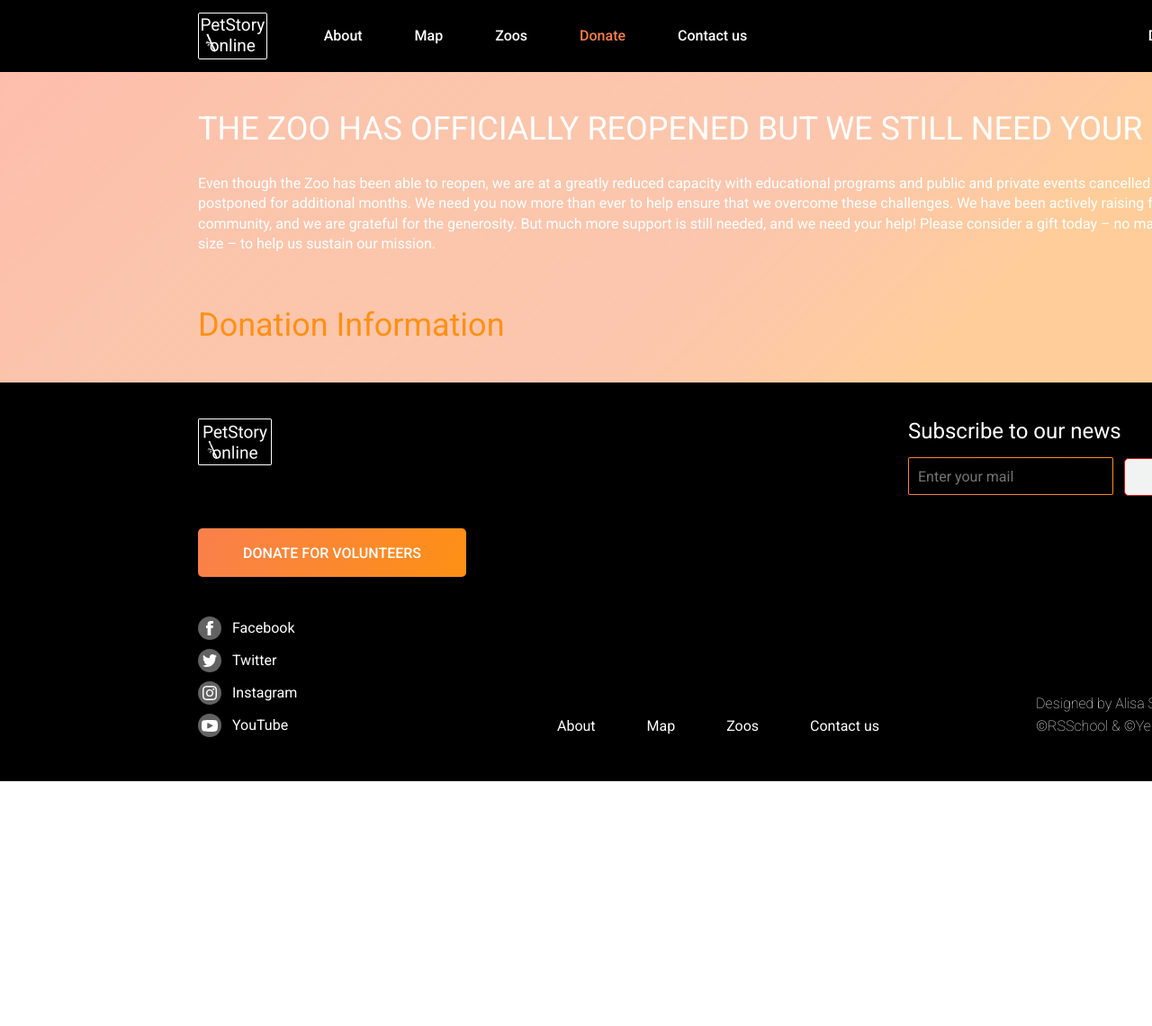
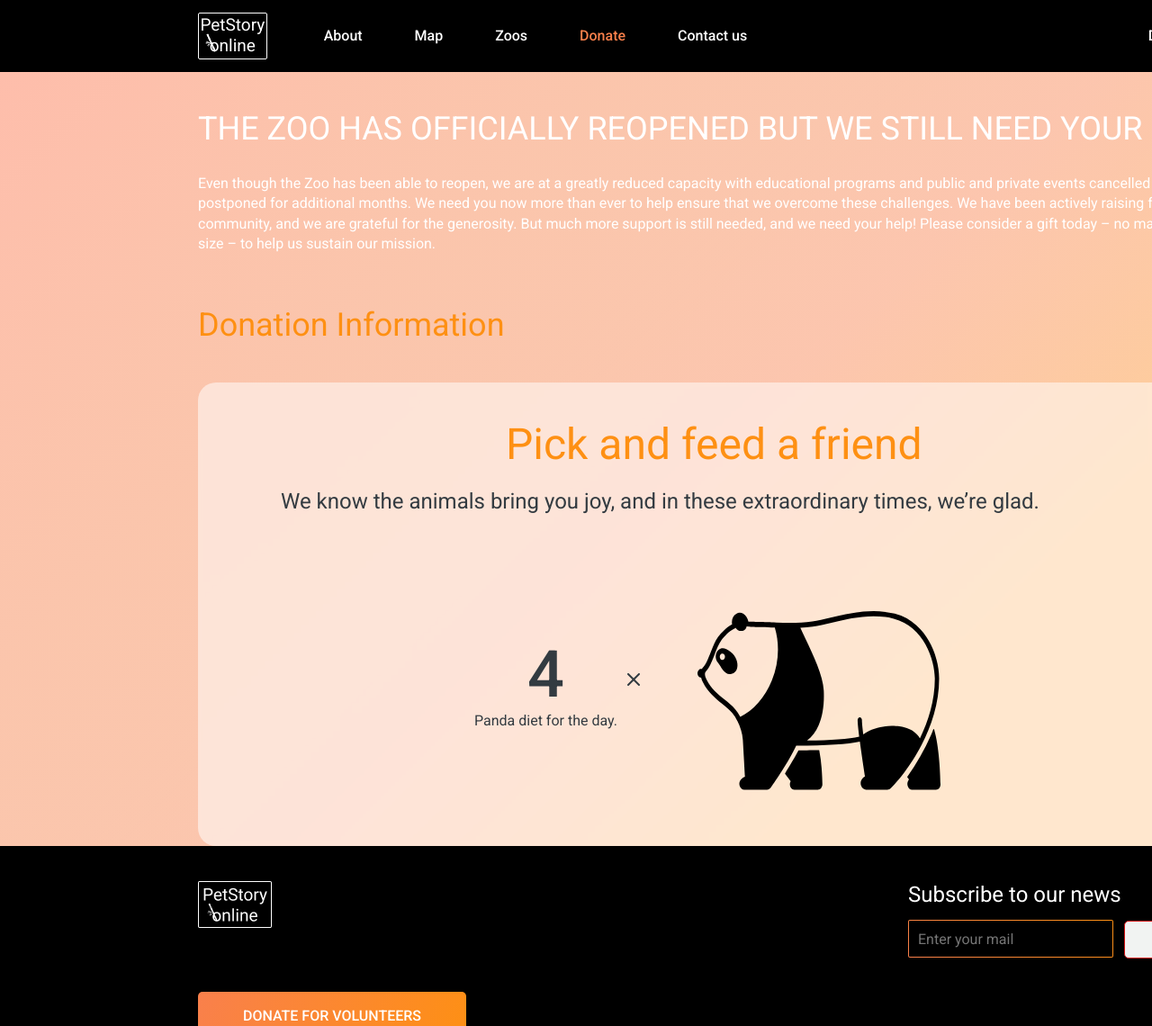
Before and after one commit to JoannaNowPl/online-zoo, a website: page pages/donate/index.html in a window 1280 px wide. Shown: the top 1140 px of the page at 90% size. Before the commit the page ends 868 px from the top, so only its background shows below. Drawn offline with Linux system fonts and the light colour scheme; files whose address does not match are found by name.

Commit message:
feat: add green active buttons on all pages, add footer and part of main section on donate page

```diff
--- a/pages/donate/index.html
+++ b/pages/donate/index.html
@@ -68,12 +68,24 @@
       </header>
       <main class="donate-main">
         <section class="donate-header-section">
-            <h3 class="donate-header">THE ZOO HAS OFFICIALLY REOPENED BUT WE STILL NEED YOUR HELP!</h3>
-            <p class="donate-header-subtitle">Even though the Zoo has been able to reopen, we are at a greatly reduced capacity with educational programs and public and private events cancelled or postponed for additional months. We need you now more than ever to help ensure that we overcome these challenges. We have been actively raising funds in the community, and we are grateful for the generosity.  But much more support is still needed, and we need your help! Please consider a gift today – no matter what size – to help us sustain our mission.</p>
-            <h3 class="donate-second-header">Donation Information</h3>
+            <h3 class="donate-header-section__header">THE ZOO HAS OFFICIALLY REOPENED BUT WE STILL NEED YOUR HELP!</h3>
+            <p class="donate-header-section__subtitle">Even though the Zoo has been able to reopen, we are at a greatly reduced capacity with educational programs and public and private events cancelled or postponed for additional months. We need you now more than ever to help ensure that we overcome these challenges. We have been actively raising funds in the community, and we are grateful for the generosity.  But much more support is still needed, and we need your help! Please consider a gift today – no matter what size – to help us sustain our mission.</p>
+            <h3 class="donate-header-section__second-header">Donation Information</h3>
         </section>
+        <section class="donate-pick-section">
+            <h2 class="donate-pick-section__header">Pick and feed a friend</h2>
+            <p class="donate-pick-section__subtitle">We know the animals bring you joy, and in these extraordinary times, we’re glad.</p>
+            <div class="donate-pick-section__panda-box">
+                    <div class="donate-pick-section__number-box">
+                        <span class="donate-pick-section__number">4</span>
+                        <span class="donate-pick-section__number-description">Panda diet for the day.</span>
+                    </div>
+                    <img src="../../assets/icons/x_icon.svg" alt="x vector" class="donate-pick-section__vector-x"/>
+                    <img src="../../assets/icons/panda_widget1.svg" alt="panda"/>
+            </div>
 
-        <div></div>
+
+        </section>
 
       </main>
 
--- a/pages/donate/style.scss
+++ b/pages/donate/style.scss
@@ -3,11 +3,15 @@
   font-weight: $font-weight;
   line-height: $line-height;
 }
-
+@mixin h2 {
+  @include font(4.8em, 400, 57.6px);
+}
 @mixin h3 {
   @include font(3.6em, 400, 46.8px);
 }
-
+@mixin subtitle {
+  @include font(2.4em, 400, 28.8px);
+}
 
 .donate-main {
   background: linear-gradient(
@@ -33,27 +37,73 @@
       #eaf7fe 149.54%
     );
 }
-.donate-header-section{
+.donate-header-section {
   width: 1160px;
   margin: 0 auto;
   padding: 40px 220px;
 }
 
-.donate-header{
+.donate-header-section__header {
   @include h3;
   color: #fff;
   margin: 0;
   padding-bottom: 10px;
 }
 
-.donate-header-subtitle{
+.donate-header-section__subtitle {
   @include font(1.6em, 400, 22.4px);
   color: #fff;
   padding-right: 10px;
 }
-.donate-second-header{
+.donate-header-section__second-header {
   @include h3;
   color: rgba(254, 144, 19, 1);
-    margin:0;
+  margin: 0;
   padding-top: 40px;
 }
+.donate-pick-section {
+  box-sizing: border-box;
+  width: 1160px;
+  background: rgba(255, 255, 255, 0.52);
+  backdrop-filter: blur(2px);
+  border-radius: 20px;
+  margin: 0 auto;
+  padding: 40px 92px 62px 92px;
+}
+.donate-pick-section__header {
+  @include h2;
+  color: rgba(254, 144, 19, 1);
+  margin: 0;
+  padding-bottom: 20px;
+  padding-left: 250px;
+}
+.donate-pick-section__subtitle {
+  @include subtitle;
+  margin: 0;
+  padding-bottom: 60px;
+}
+.donate-pick-section__panda-box {
+  display: flex;
+  flex-direction: row;
+  align-items: center;
+  justify-content: flex-start;
+}
+.donate-pick-section__number-box {
+  display: flex;
+  flex-direction: column;
+  align-items: center;
+  justify-content: flex-start;
+  padding-left: 215px;
+  position: relative;
+  top: 12px;
+}
+.donate-pick-section__number {
+  @include font(7.2em, 500, 57.6px);
+  padding-bottom: 11px;
+}
+.donate-pick-section__number-description {
+  @include font(1.6em, 400, 22.4px);
+}
+.donate-pick-section__vector-x {
+  padding: 0 64px 0 11px;
+}
```
Also changed, not shown: assets/icons/panda_widget1.svg (added), assets/icons/x_icon.svg (added), pages/donate/style.css, 1 other file. Lines whose indentation alone changed are shown as unchanged.
